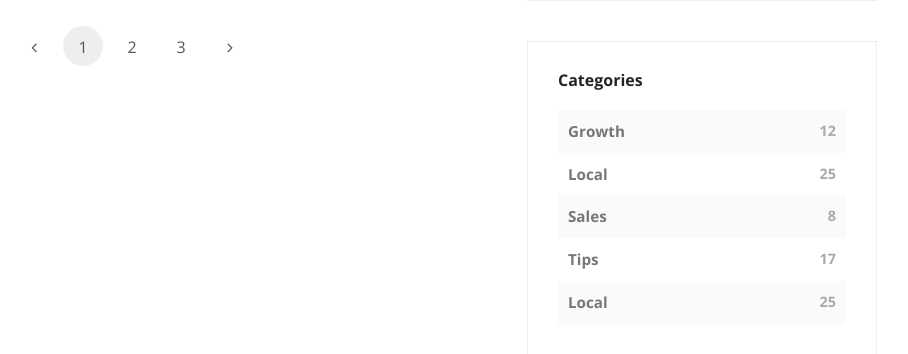
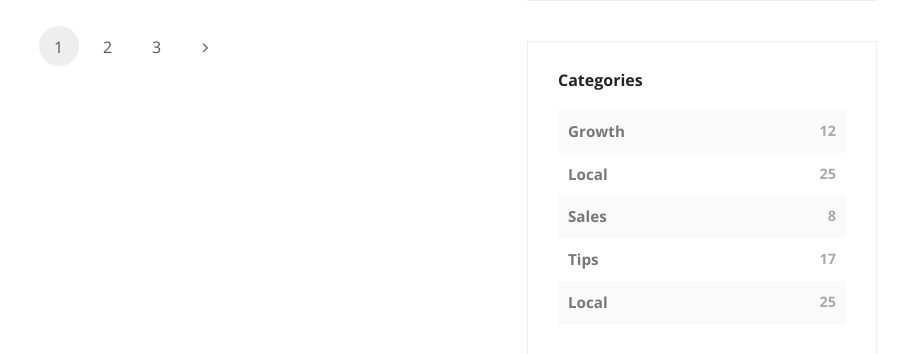
Before and after one commit to cameron-bret/RVinVR, a Django app: page /blog/ in a window 1280 px wide. Shown: the part 665-1019 px from the top of the page, without its empty margins (318-1226 px from the left). Run offline with Django 3.2, Linux system fonts and the light colour scheme; data comes from the database, SQL or seed files in the repository; some libraries are stand-ins or nearby versions.

Commit message:
got arrow buttons working for pagination navigation

```diff
--- a/src/posts/views.py
+++ b/src/posts/views.py
@@ -33,7 +33,7 @@ def blog(request):
 
 
   context = {
-    'post_list': paginated_queryset,
+    'queryset': paginated_queryset,
     'page_request_var': page_request_var
   }
   return render(request, 'blog.html', context)
--- a/src/templates/blog.html
+++ b/src/templates/blog.html
@@ -37,11 +37,15 @@
             <!-- Pagination -->
             <nav aria-label="Page navigation example">
               <ul class="pagination pagination-template d-flex justify-content-center">
-                <li class="page-item"><a href="#" class="page-link"> <i class="fa fa-angle-left"></i></a></li>
+                {% if queryset.has_previous %}
+                <li class="page-item"><a href="?{{ page_request_var }}={{ queryset.previous_page_number }}" class="page-link"> <i class="fa fa-angle-left"></i></a></li>
+                {% endif %}
                 <li class="page-item"><a href="#" class="page-link active">1</a></li>
                 <li class="page-item"><a href="#" class="page-link">2</a></li>
                 <li class="page-item"><a href="#" class="page-link">3</a></li>
-                <li class="page-item"><a href="#" class="page-link"> <i class="fa fa-angle-right"></i></a></li>
+                {% if queryset.has_next %}
+                <li class="page-item"><a href="?{{ page_request_var }}={{ queryset.next_page_number }}" class="page-link"> <i class="fa fa-angle-right"></i></a></li>
+                {% endif %}
               </ul>
             </nav>
           </div>
```
Also changed, not shown: other parts of src/templates/blog.html (+1 -1 lines).
